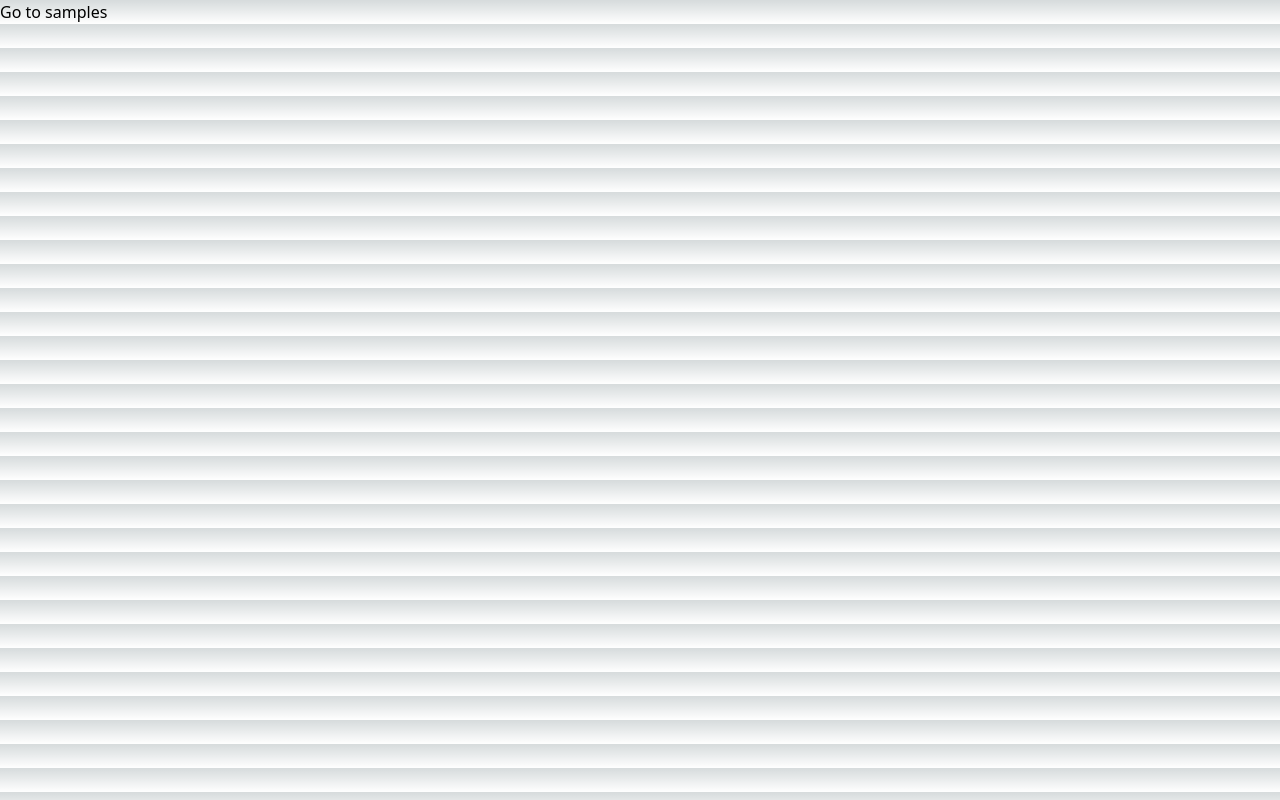
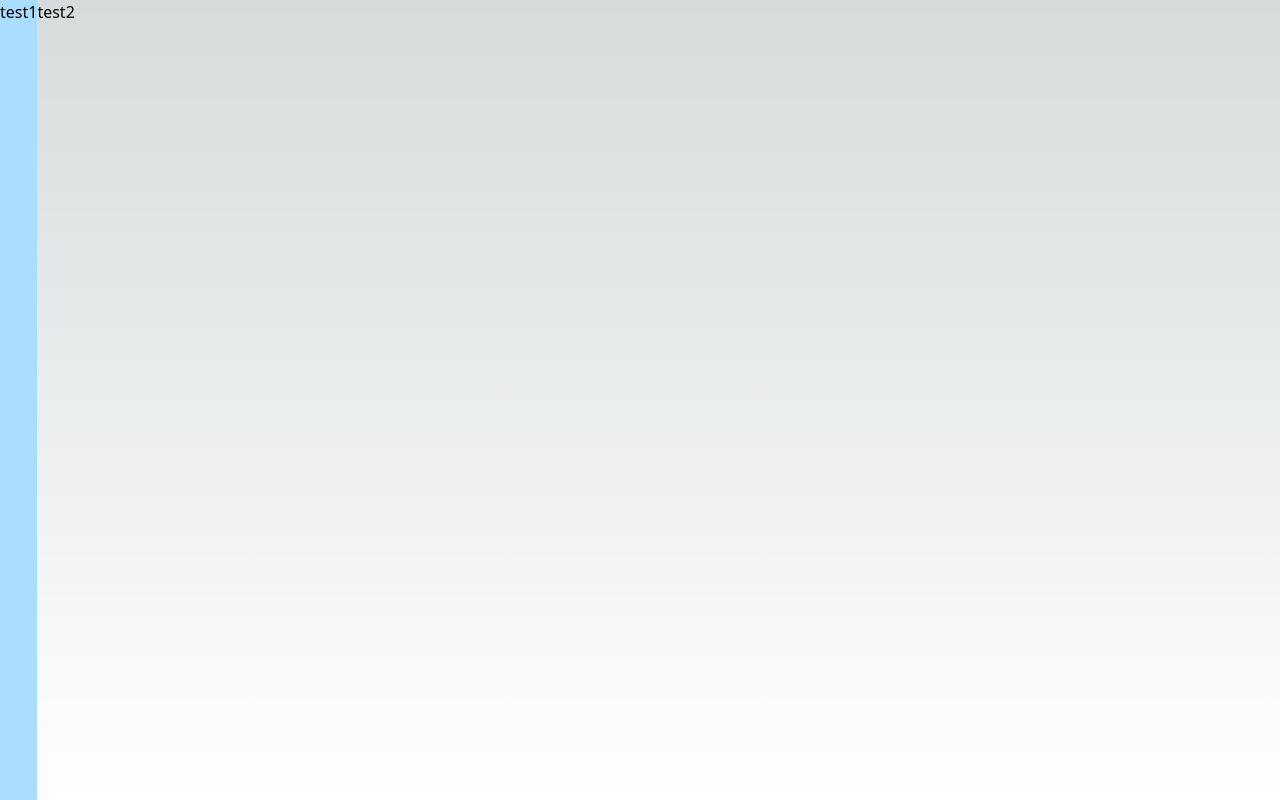
Before and after one commit to student-ops/FFIT-1, a Next.js app in the folder ffit-1/: page / in a window 1280 px wide. Built offline with nearby package versions, Linux system fonts and the light colour scheme.

Commit message:
しゃけ

```diff
--- a/ffit-1/src/pages/index.tsx
+++ b/ffit-1/src/pages/index.tsx
@@ -1,4 +1,3 @@
-import Link from "next/link"; // Link コンポーネントをインポート
 
 import { Inter } from "next/font/google";
 
@@ -6,8 +5,9 @@ const inter = Inter({ subsets: ["latin"] });
 
 export default function Home() {
   return (
-    <h1>
-      <Link href="/samples">Go to samples</Link>
-    </h1>
+    <div id="index-main">
+      <div id="index-tab">test1</div>
+      <div>test2</div>
+    </div>
   );
 }
--- a/ffit-1/src/styles/globals.css
+++ b/ffit-1/src/styles/globals.css
@@ -36,3 +36,16 @@ body {
 
 .markdown p {
 }
+
+#index-main{
+  min-height: 100vh;
+}
+
+#index-tab{
+  background-color: #aaddff;
+}
+@media screen and (min-width:767px) {
+  #index-main{
+    display: flex;
+  }
+}
```
